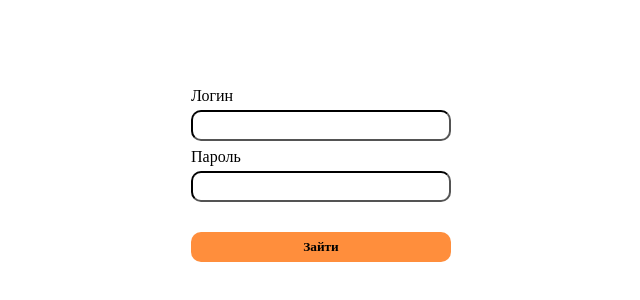
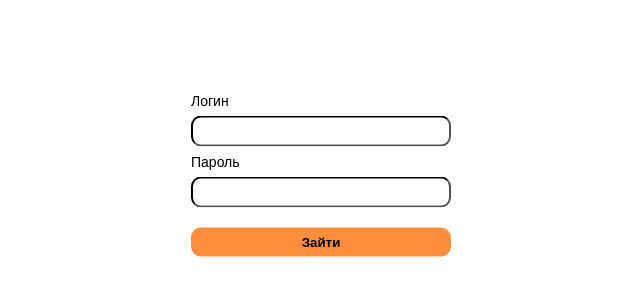
Before and after one commit to kapysta000017/asgk-group, a React (Create React App) app: page /auth in a window 1280 px wide. Shown: the part 214-514 px from the top of the page, without its empty margins (324-964 px from the left). Built offline with nearby package versions, Linux system fonts and the light colour scheme.

Commit message:
булеан state, стилизация

```diff
--- a/src/pages/auth/index.module.css
+++ b/src/pages/auth/index.module.css
@@ -22,16 +22,20 @@
 .labelText {
   top: -23px;
   position: absolute;
-  font-family: "Ubuntu";
+  font-family: proxima-nova, sans-serif;
+  font-weight: 500;
+  font-size: 14px;
 }
 .labelContainer {
   position: relative;
 }
 .submit {
+  cursor: pointer;
   background: #ff8e3c;
   border-radius: 10px;
   border: 0px;
   padding: 7px;
-  font-family: "Ubuntu";
+  font-family: proxima-nova, sans-serif;
   font-weight: 700;
+  margin-top: -10px;
 }
--- a/src/pages/auth/index.tsx
+++ b/src/pages/auth/index.tsx
@@ -5,7 +5,7 @@ import onSubmitSetCookie from "./logic/onSubmitSetCookie"
 
 function Auth() {
   const navigate = useNavigate()
-  const [messageError, setMessageError] = useState("")
+  const [messageError, setMessageError] = useState<string>("")
 
   const submit = (e: React.FormEvent<HTMLFormElement>) => {
     e.preventDefault()
```
